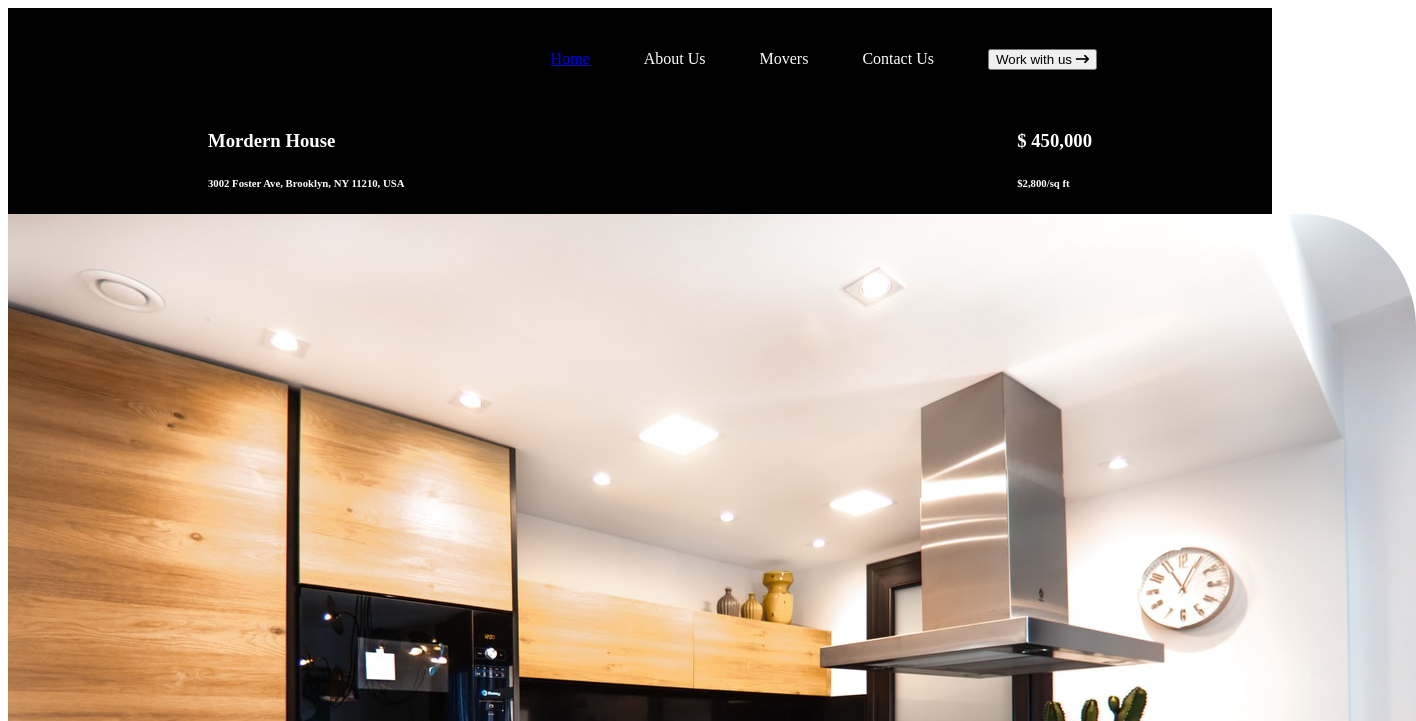
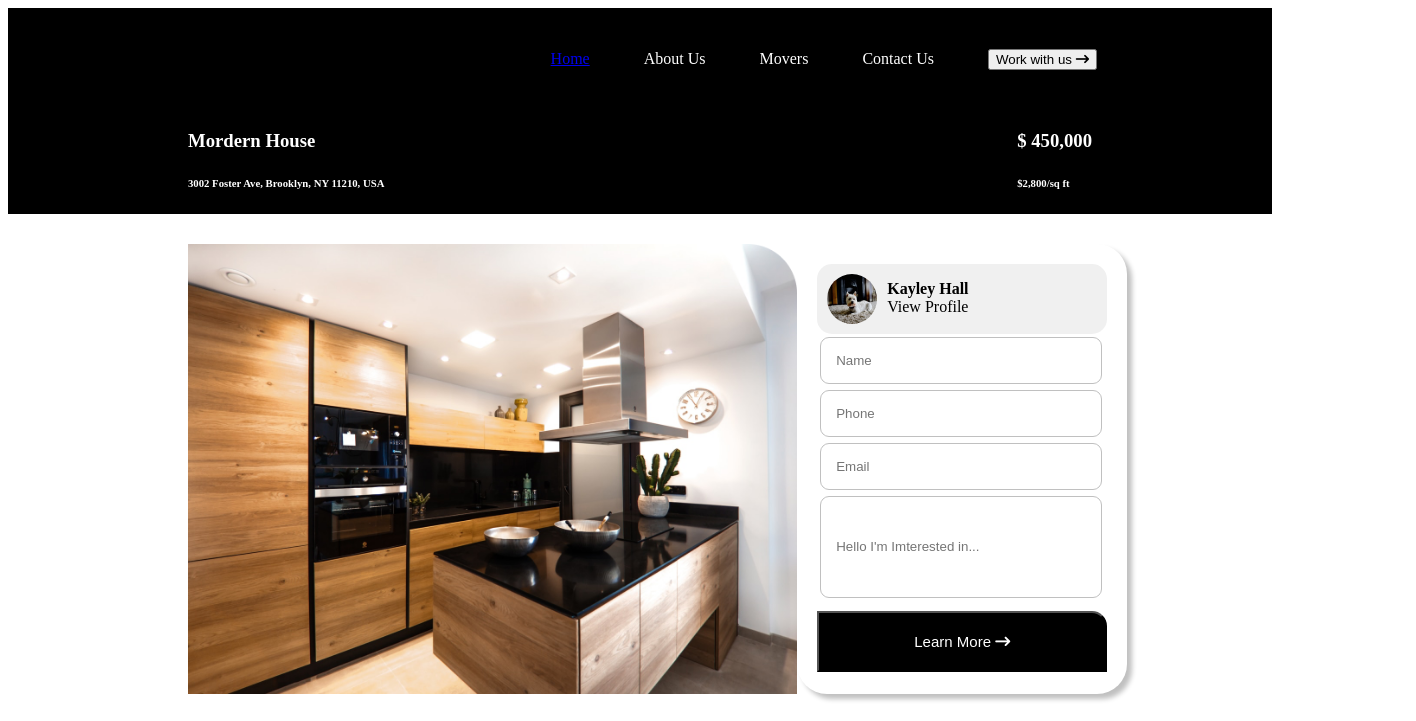
Before and after one commit to brooksd/Quick-movers-project-week-2-ip, a plain HTML site: page assets/pages/movers.html in a window 1280 px wide. Shown: the top 721 px of the page, 1416 px wide, since content can reach past the window. Drawn offline with Linux system fonts and the light colour scheme.

Commit message:
styles the form section of the movers.html file

```diff
--- a/assets/css/movers.css
+++ b/assets/css/movers.css
@@ -19,8 +19,69 @@ nav > .navLinks > ul > li {
     display: flex;
     justify-content: space-between;
     color: white;
-    padding-left: 200px;
+    padding-left: 180px;
     padding-right: 180px;
 }
 
 /* Listing Section */
+
+.listingContainer {
+    display: flex;
+    justify-content: space-around;
+    padding: 30px;
+}
+
+.listingContainer > img {
+    padding-left: 150px;
+    height: 450px;
+    width: 800px;
+}
+
+/* Form Section */
+
+.boxStyling {
+    margin-right: 140px;
+    padding: 20px;
+    border-radius: 30px;
+    background-color: white;
+    box-shadow: 5px 5px 5px silver;
+}
+
+.boxStyling > .profile {
+    display: flex;
+    background-color: rgba(180,180,180, 0.2);
+    border-radius: 15px;
+}
+
+.boxStyling > .profile > img {
+    width: 50px;
+    height: 50px;
+    border-radius: 50%;
+    margin: 10px ;
+}
+
+
+.boxStyling form {
+    display: flex;
+    flex-direction: column;
+}
+
+input {
+    border: 1px solid silver;
+    padding: 15px;
+    margin: 3px;
+    width: 250px;
+    border-radius: 9px;
+}
+
+.learnMore {
+    padding: 20px;
+    margin-top: 10px;
+    width: 290px;
+    color: white;
+    font-size: 15px;
+    background-color: black;
+    border-top-right-radius: 15px;
+}
+
+/* listingCarousel Section */
--- a/assets/pages/movers.html
+++ b/assets/pages/movers.html
@@ -36,24 +36,24 @@
 
     <!----- Listing Section ----->
 
-    <section class="listingContainer">
-        <div>
+    <section>
+        <div class="listingContainer">
             <img src="../images/Property House.png" alt="Kitchen-image">
-            <div>
+            <div class="boxStyling">
                 <div class="profile">
                     <img src="../images/Rectangle.png" alt="profile-image">
                     <div class="profileDetails">
-                        <h3>Kayley Hall</h3>
-                        <h6> View Profile</h6>
+                        <p> <strong>Kayley Hall</strong><br>
+                         View Profile</p>
                     </div>
                 </div>
                 <form action="submit" method="post">
                     <input type="text" name="" placeholder="Name">
                     <input type="number" placeholder="Phone">
                     <input type="Email" placeholder="Email">
-                    <input type="text-area">
-                    <button>Learn More <i class="fa-solid fa-arrow-right-long"></i> </button>
+                    <input type="text-area" placeholder="Hello I'm Imterested in..." style="height: 70px;" >
                 </form>
+                <button class="learnMore">Learn More <i class="fa-solid fa-arrow-right-long"></i> </button>
             </div>
         </div>
 
```
